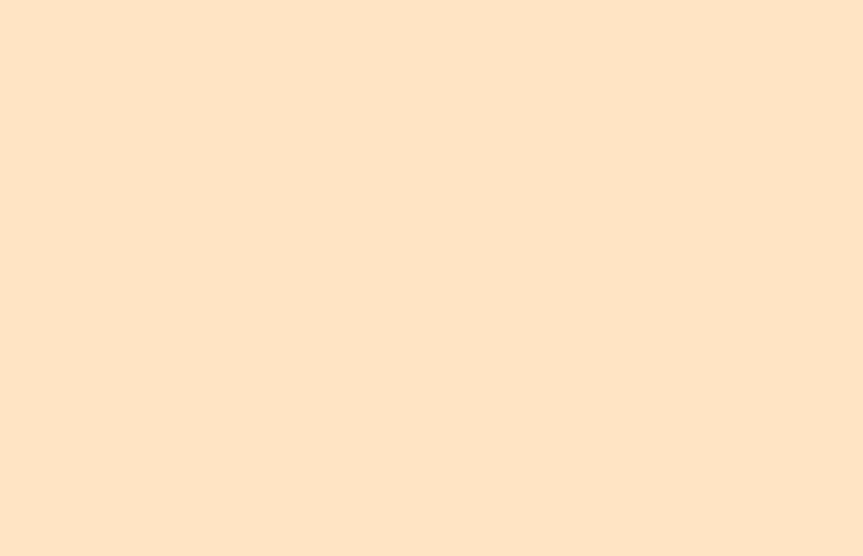
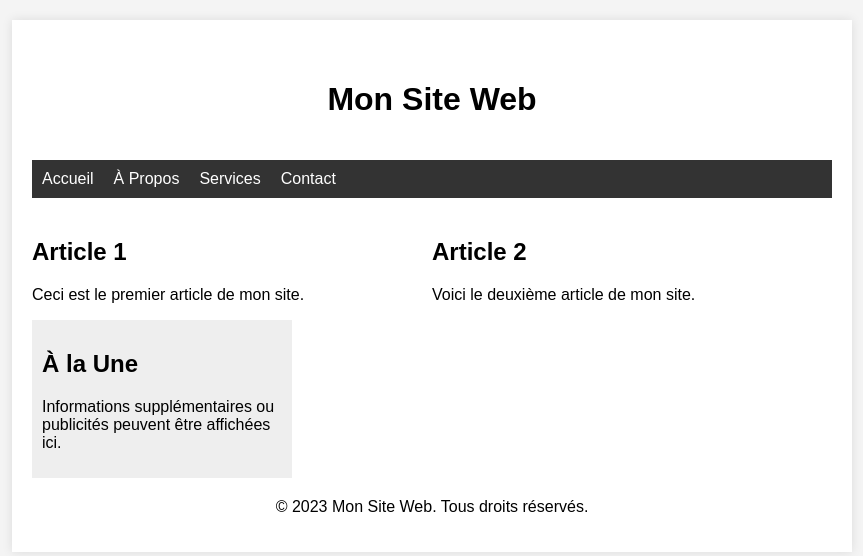
Before and after one commit to YaminaGhobni/TP-Git, a PHP site: page / in a window 1280 px wide. Before the commit the part shown is empty. Shown: the top 556 px of the page, without its empty margins (208-1071 px from the left). Run offline with PHP 8.4, Linux system fonts and the light colour scheme; data that the repository does not hold is empty.

```diff
--- a/css/style.css
+++ b/css/style.css
@@ -1,4 +1,62 @@
-body{
-    background-color: bisque;
-    font-size: 20px;
+body {
+    font-family: Arial, sans-serif;
+    margin: 0;
+    padding: 0;
+    background-color: #f4f4f4;
 }
+
+.container {
+    max-width: 800px;
+    margin: 20px auto;
+    padding: 20px;
+    background-color: #fff;
+    box-shadow: 0 0 10px rgba(0, 0, 0, 0.1);
+}
+
+header {
+    text-align: center;
+    padding: 20px 0;
+}
+
+nav {
+    background-color: #333;
+    color: #fff;
+    padding: 10px;
+}
+
+nav ul {
+    list-style: none;
+    margin: 0;
+    padding: 0;
+    display: flex;
+}
+
+nav ul li {
+    margin-right: 20px;
+}
+
+nav a {
+    text-decoration: none;
+    color: #fff;
+}
+
+.main-content {
+    display: flex;
+    justify-content: space-between;
+    margin-top: 20px;
+}
+
+article {
+    width: 60%;
+}
+
+aside {
+    width: 30%;
+    background-color: #eee;
+    padding: 10px;
+}
+
+footer {
+    text-align: center;
+    margin-top: 20px;
+}
--- a/index.html
+++ /dev/null
@@ -1,12 +0,0 @@
-<!DOCTYPE html>
-<html lang="en">
-<head>
-    <meta charset="UTF-8">
-    <meta name="viewport" content="width=device-width, initial-scale=1.0">
-    <title>Document</title>
-    <link rel="stylesheet" href="css/style.css">
-</head>
-<body>
-
-</body>
-</html>
--- /dev/null
+++ b/index.php
@@ -0,0 +1,51 @@
+<?php
+include('traitement.php');
+?>
+<!DOCTYPE html>
+<html lang="fr">
+<head>
+    <meta charset="UTF-8">
+    <meta name="viewport" content="width=device-width, initial-scale=1.0">
+    <link rel="stylesheet" href="styles.css">
+    <title>Mise en Page Simple</title>
+    <link rel="stylesheet" href="css/style.css"
+</head>
+<body>
+    <div class="container">
+        <header>
+            <h1>Mon Site Web</h1>
+        </header>
+
+        <nav>
+            <ul>
+                <li><a href="#">Accueil</a></li>
+                <li><a href="#">À Propos</a></li>
+                <li><a href="#">Services</a></li>
+                <li><a href="#">Contact</a></li>
+            </ul>
+        </nav>
+
+        <section class="main-content">
+            <article>
+                <h2>Article 1</h2>
+                <p>Ceci est le premier article de mon site.</p>
+            </article>
+
+            <article>
+                <h2>Article 2</h2>
+                <p>Voici le deuxième article de mon site.</p>
+            </article>
+        </section>
+
+        <aside>
+            <h2>À la Une</h2>
+            <p>Informations supplémentaires ou publicités peuvent être affichées ici.</p>
+        </aside>
+
+        <footer>
+            <p>&copy; 2023 Mon Site Web. Tous droits réservés.</p>
+        </footer>
+    </div>
+    <script src="js/code.js"></script>
+</body>
+</html>
```
